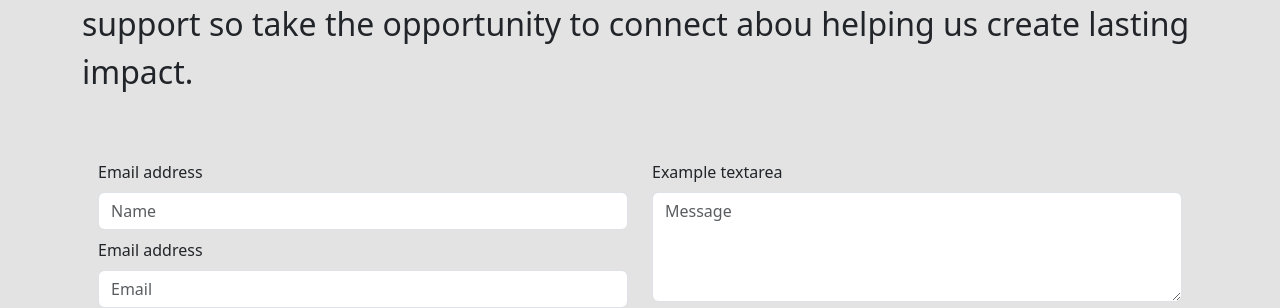
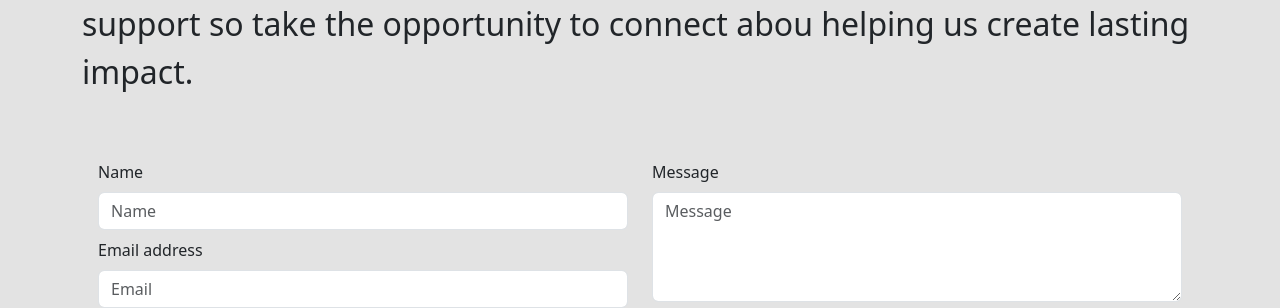
Before and after one commit to JoeCapo/hope-foundation, a Vue app: page / in a window 1280 px wide. Shown: the part 3763-4071 px from the top of the page. Built offline with nearby package versions, Linux system fonts and the light colour scheme.

Commit message:
fix contact form labels

```diff
--- a/src/components/ContactForm.vue
+++ b/src/components/ContactForm.vue
@@ -40,7 +40,7 @@ const submitForm = () => {
         <div class="info col">
           <div class="mb-2">
             <label for="name"
-                   class="form-label">Email address</label>
+                   class="form-label">Name</label>
             <input type="text"
                    class="form-control"
                    id="name"
@@ -58,7 +58,7 @@ const submitForm = () => {
         <div class="message col">
           <div class="mb-3">
             <label for="message"
-                   class="form-label">Example textarea</label>
+                   class="form-label">Message</label>
             <textarea
                 class="form-control"
                 id="message"
```
